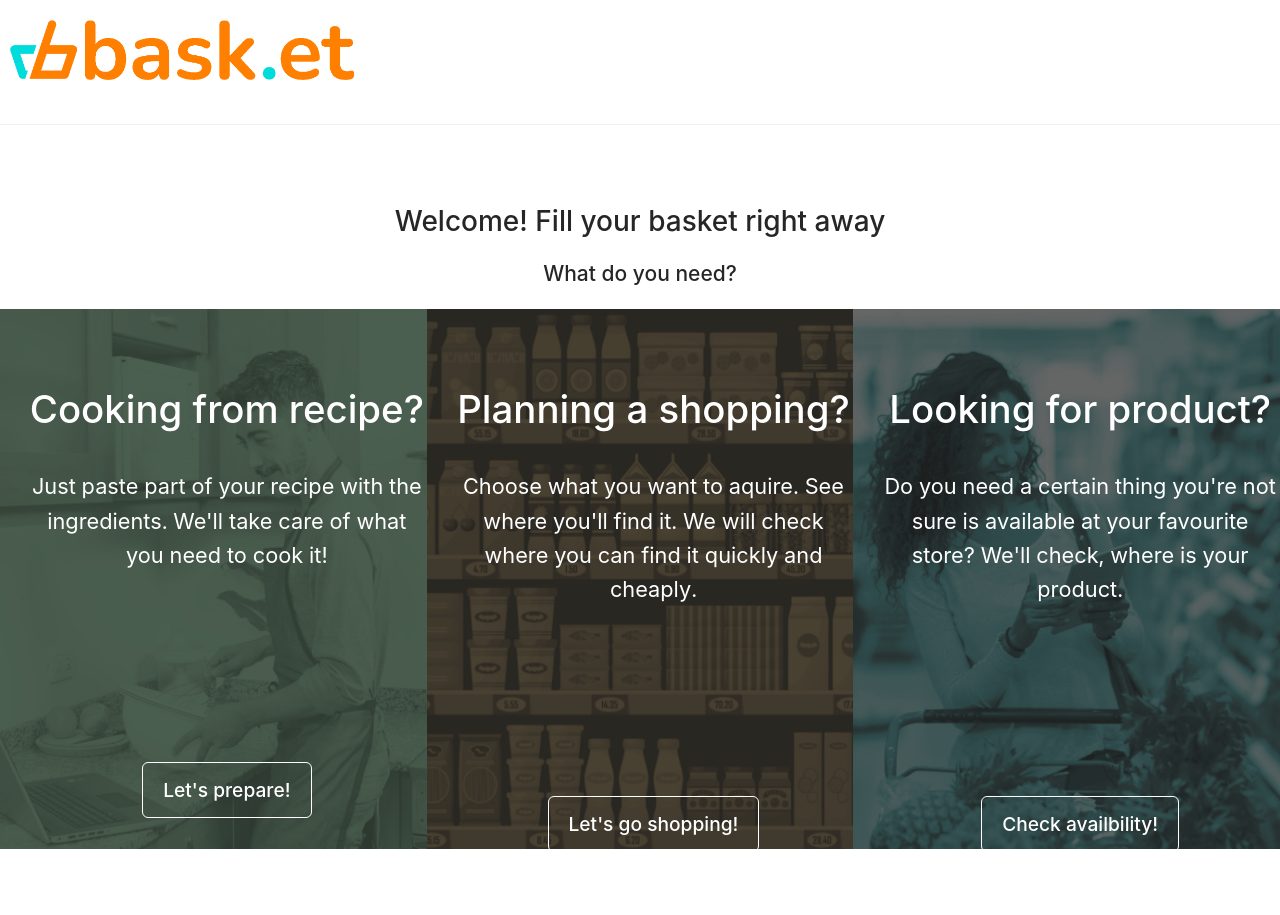
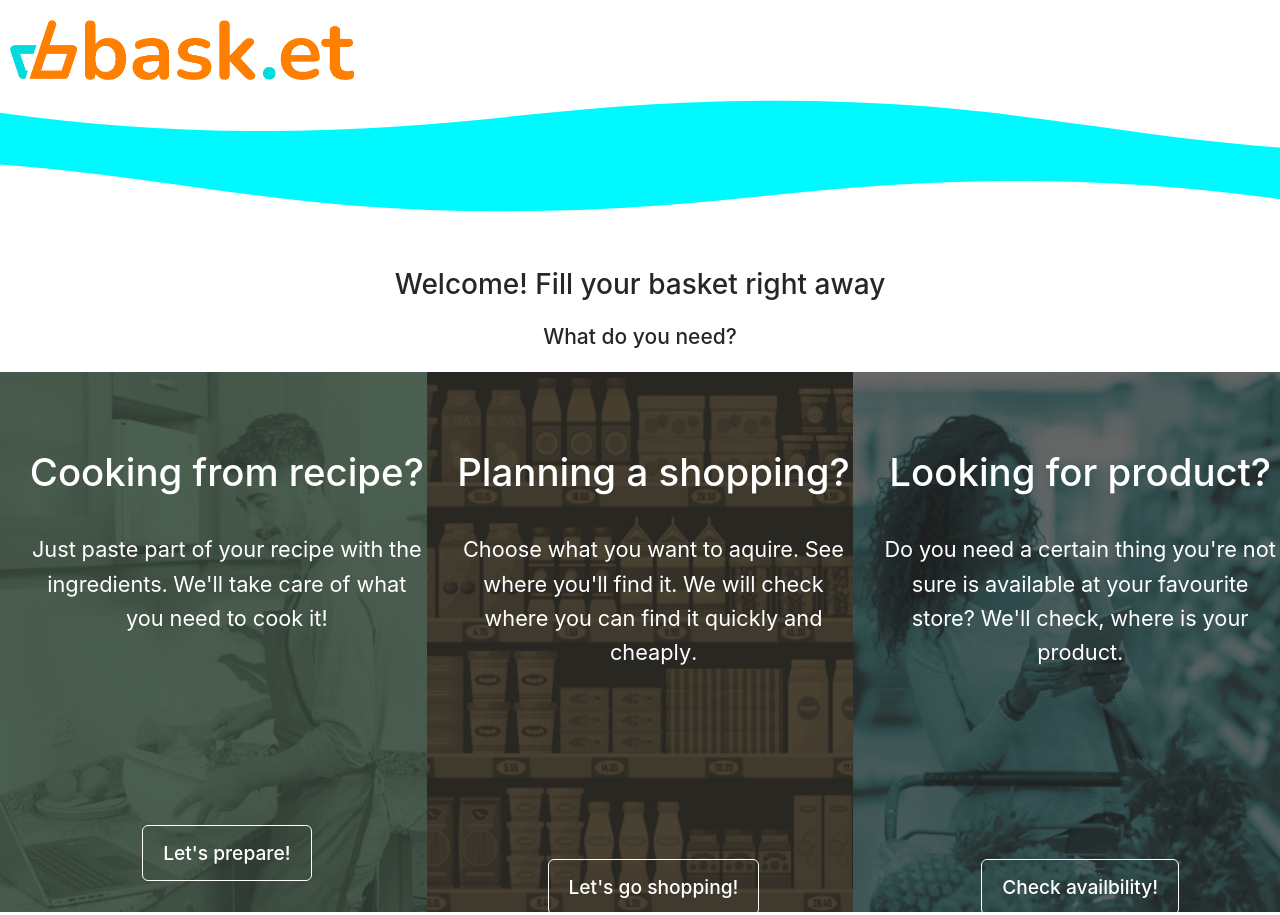
Before and after one commit to majoseek/BHL-Hackathon-2022, a React (Create React App) app in the folder frontend/: page / in a window 1280 px wide. Before the commit the page ends 852 px from the top, so only its background shows below. Built offline with nearby package versions, Linux system fonts and the light colour scheme.

Commit message:
Added paths and customized divider

```diff
--- a/frontend/src/App.css
+++ b/frontend/src/App.css
@@ -1 +1,34 @@
-@import '~antd/dist/antd.css';
+@import "~antd/dist/antd.css";
+.custom-shape-divider-bottom-1649482509 {
+    width: 100%;
+    overflow: hidden;
+    line-height: 0;
+}
+
+.custom-shape-divider-bottom-1649482509 svg {
+    position: relative;
+    display: block;
+    width: calc(117% + 1.3px);
+    height: 56px;
+}
+
+.custom-shape-divider-bottom-1649482509 .shape-fill {
+    fill: #00f9ff;
+}
+.custom-shape-divider-top-1649482630 {
+    width: 100%;
+    overflow: hidden;
+    line-height: 0;
+    transform: rotate(180deg);
+}
+
+.custom-shape-divider-top-1649482630 svg {
+    position: relative;
+    display: block;
+    width: calc(117% + 1.3px);
+    height: 56px;
+}
+
+.custom-shape-divider-top-1649482630 .shape-fill {
+    fill: #00f9ff;
+}
--- a/frontend/src/components/NavMenu/NavMenu.tsx
+++ b/frontend/src/components/NavMenu/NavMenu.tsx
@@ -1,14 +1,44 @@
 //@ts-nocheck
 import LogoName from "./logo_name.png";
 import "./styles.css";
-import { Divider } from "antd";
+import { useNavigate } from "react-router-dom";
 const NavMenu = () => {
+    const navigate = useNavigate();
     return (
         <div>
             <div className="card">
-                <img src={LogoName} alt="Logo" />
+                <img
+                    src={LogoName}
+                    alt="Logo"
+                    onClick={() => navigate("/", { replace: true })}
+                />
             </div>
-            <Divider />
+            <div className="custom-shape-divider-bottom-1649482509">
+                <svg
+                    data-name="Layer 1"
+                    xmlns="http://www.w3.org/2000/svg"
+                    viewBox="0 0 1200 120"
+                    preserveAspectRatio="none"
+                >
+                    <path
+                        d="M985.66,92.83C906.67,72,823.78,31,743.84,14.19c-82.26-17.34-168.06-16.33-250.45.39-57.84,11.73-114,31.07-172,41.86A600.21,600.21,0,0,1,0,27.35V120H1200V95.8C1132.19,118.92,1055.71,111.31,985.66,92.83Z"
+                        className="shape-fill"
+                    ></path>
+                </svg>
+            </div>
+            <div className="custom-shape-divider-top-1649482630">
+                <svg
+                    data-name="Layer 1"
+                    xmlns="http://www.w3.org/2000/svg"
+                    viewBox="0 0 1200 120"
+                    preserveAspectRatio="none"
+                >
+                    <path
+                        d="M985.66,92.83C906.67,72,823.78,31,743.84,14.19c-82.26-17.34-168.06-16.33-250.45.39-57.84,11.73-114,31.07-172,41.86A600.21,600.21,0,0,1,0,27.35V120H1200V95.8C1132.19,118.92,1055.71,111.31,985.66,92.83Z"
+                        className="shape-fill"
+                    ></path>
+                </svg>
+            </div>
         </div>
     );
 };
--- a/frontend/src/views/LandingPage/LandingPage.tsx
+++ b/frontend/src/views/LandingPage/LandingPage.tsx
@@ -5,6 +5,7 @@ import cookingBackground from "./background_cooking_vertical.png";
 import findingBackground from "./background_finding_vertical.png";
 import shoppingBackground from "./background_shopping_vertical.png";
 import { Button } from "primereact/button";
+import { Link } from "react-router-dom";
 const LandingPage = () => {
     return (
         <>
@@ -22,10 +23,12 @@ const LandingPage = () => {
                             Just paste part of your recipe with the ingredients.
                             We'll take care of what you need to cook it!
                         </label>
+                        <Link to="/prepare" style={{ margin: "auto" }}>
                             <Button
                                 label="Let's prepare!"
                                 className="p-button-outlined"
                             />
+                        </Link>
                     </div>
                     <img src={cookingBackground} alt={"MenuCard"} />
                 </Col>
@@ -38,10 +41,13 @@ const LandingPage = () => {
                             find it. We will check where you can find it quickly
                             and cheaply.
                         </label>
+
+                        <Link to="/list" style={{ margin: "auto" }}>
                             <Button
                                 label="Let's go shopping!"
                                 className="p-button-outlined"
                             />
+                        </Link>
                     </div>
                 </Col>
                 <Col className="category-landing" span={8}>
@@ -53,10 +59,13 @@ const LandingPage = () => {
                             available at your favourite store? We'll check,
                             where is your product.
                         </label>
+
+                        <Link to="/availbility" style={{ margin: "auto" }}>
                             <Button
                                 label="Check availbility!"
                                 className="p-button-outlined"
                             />
+                        </Link>
                     </div>
                 </Col>
             </Row>
--- a/frontend/src/views/SummaryPage/SummaryPage.tsx
+++ b/frontend/src/views/SummaryPage/SummaryPage.tsx
@@ -49,6 +49,7 @@ export const SummaryPage = (props: SummaryPageProps) => {
                         userLatitude: position.coords.latitude,
                         userLongitude: position.coords.longitude,
                         productIds: props.productIds.join(","),
+                        QCoefficient: 1.0,
                     }
                 );
                 setProductStockInfos(data);
```
Lines whose indentation alone changed are shown as unchanged.
